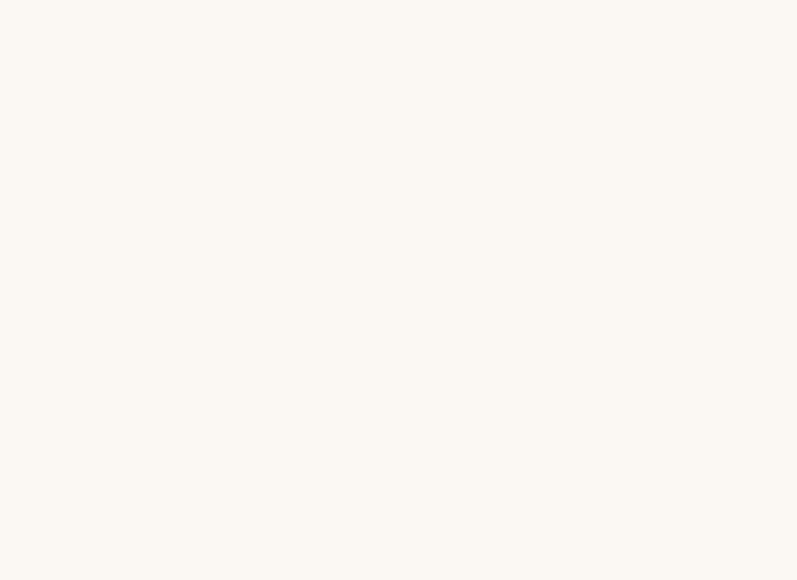
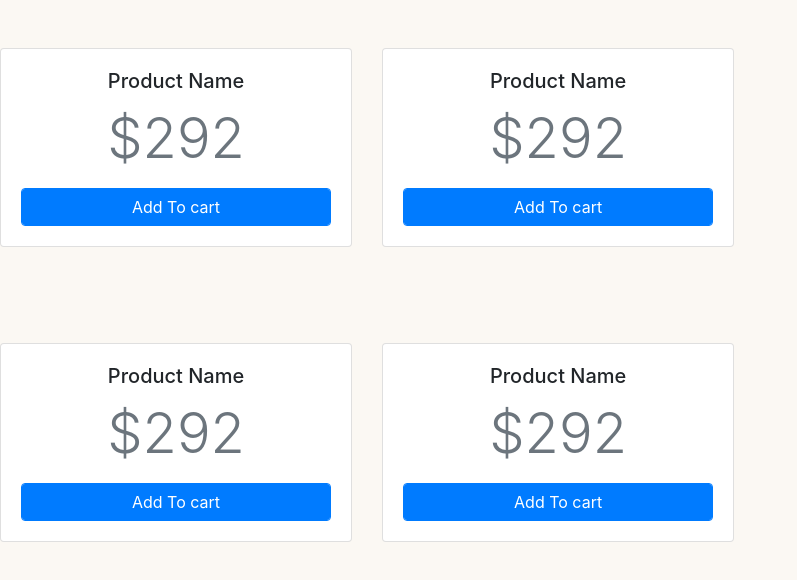
Before and after one commit to Ivan5/ShoppingCart-Vue, a Vue app: page / in a window 1280 px wide. Shown: the top 580 px of the page, without its empty margins (0-797 px from the left). Built offline with nearby package versions, Linux system fonts and the light colour scheme.

Commit message:
Add Product component

```diff
--- a/src/App.vue
+++ b/src/App.vue
@@ -2,7 +2,11 @@
   <div id="container">
     <div class="row">
       <div class="col-md-7">
-
+        <div class="row">
+          <div class="col-md-6" v-for="product in products" :key="product.id">
+            <product></product>
+          </div>
+        </div>
       </div>
       <div class="col-md-5">
 
@@ -12,12 +16,17 @@
 </template>
 
 <script>
-
-
+import products from '@/products.json'
+import Product from '@/components/Product.vue'
 export default {
   name: 'app',
   components: {
-
+    Product
+  },
+  data(){
+    return{
+      products
+    }
   }
 }
 </script>
--- /dev/null
+++ b/src/components/Product.vue
@@ -0,0 +1,17 @@
+<template lang="html">
+  <div class="card my-5">
+    <div class="card-body">
+      <h5 class="text-center card-title">Product Name</h5>
+      <p class="text-center text-muted card-text display-4">$292</p>
+      <button class="btn btn-primary form-control">Add To cart</button>
+    </div>
+  </div>
+</template>
+
+<script>
+export default {
+}
+</script>
+
+<style lang="css">
+</style>
```
